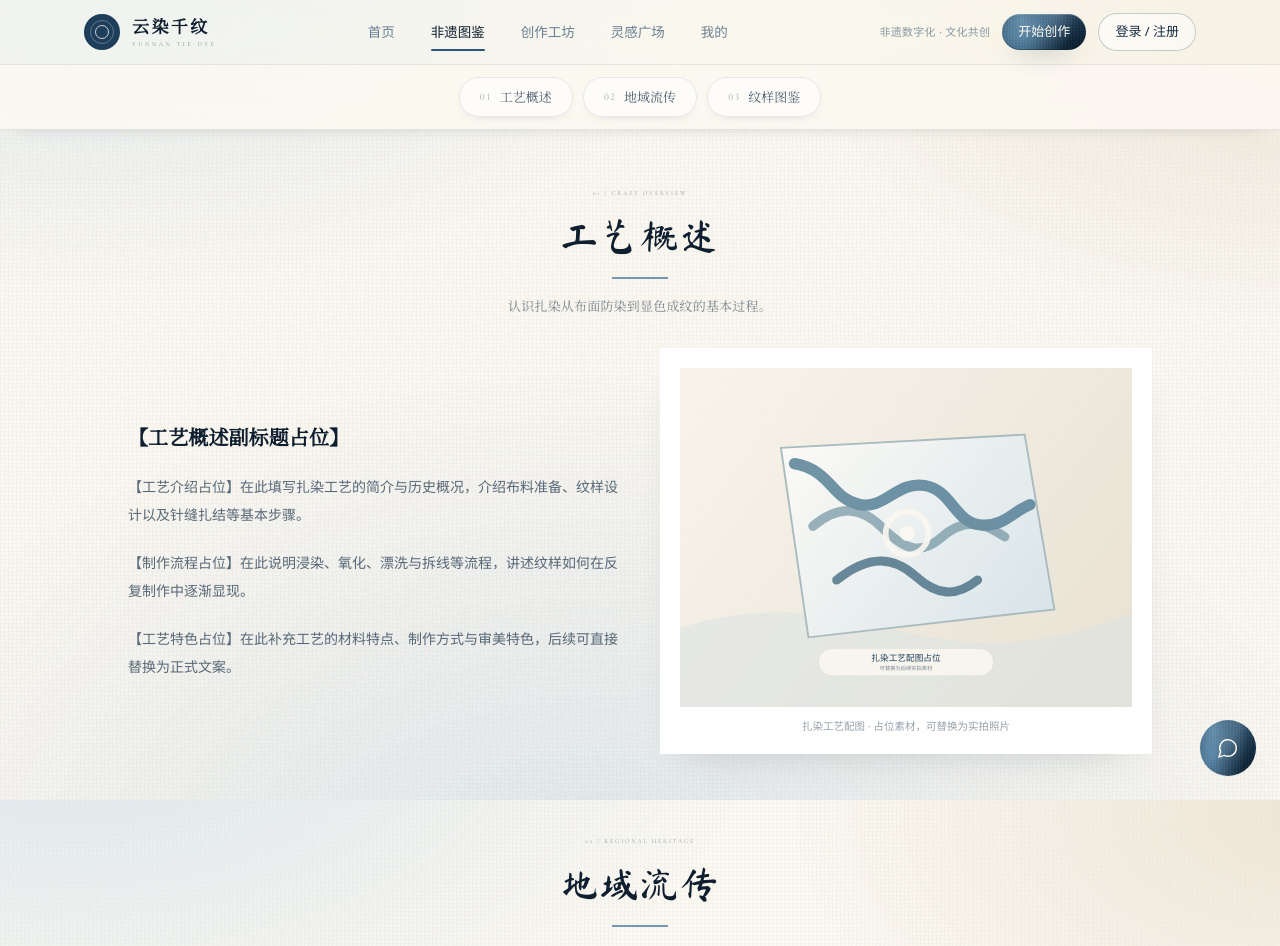
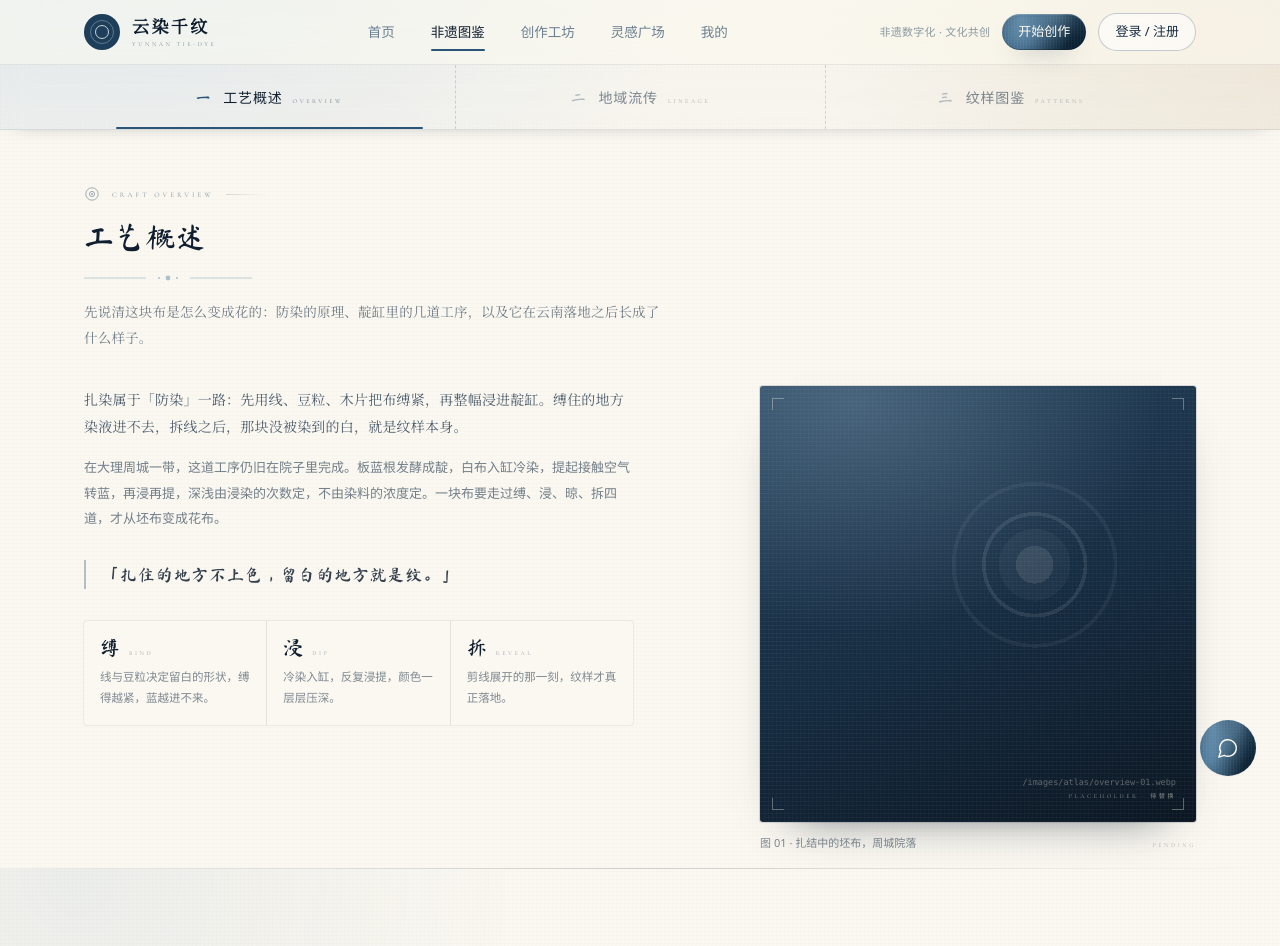
Before and after one commit to Rewind-47/yunran-qianwen, a Next.js app: page /gallery in a window 1280 px wide. Shown: the top 946 px of the page. Built offline with nearby package versions, Linux system fonts and the light colour scheme.

Commit message:
网页更改

```diff
--- a/app/gallery/page.tsx
+++ b/app/gallery/page.tsx
@@ -1,189 +1,7 @@
-import Image from "next/image";
-import { GalleryGrid } from "@/components/gallery-grid";
+import AtlasPage from "@/components/page";
 
-export const metadata = { title: "数字展馆" };
-
-function GallerySectionHeading({
-  index,
-  eyebrow,
-  title,
-  description,
-}: {
-  index: string;
-  eyebrow: string;
-  title: string;
-  description?: string;
-}) {
-  return (
-    <div className="mx-auto max-w-3xl text-center">
-      <p className="eyebrow text-[9px] tracking-[0.2em] text-dye-700/50">
-        {index} / {eyebrow}
-      </p>
-      <h2 className="title-brush mt-2 text-[30px] text-dye-900 md:text-[38px]">
-        {title}
-      </h2>
-      <span
-        aria-hidden
-        className="mx-auto mt-3 block h-[2px] w-14 bg-dye-500/70"
-      />
-      {description && (
-        <p className="lede mt-4 text-[13px] leading-relaxed text-dye-800/55">
-          {description}
-        </p>
-      )}
-    </div>
-  );
-}
+export const metadata = { title: "非遗图鉴" };
 
 export default function GalleryPage() {
-  return (
-    <>
-      <nav
-        aria-label="非遗图鉴快速目录"
-        className="sticky top-16 z-30 border-b border-dye-900/10 bg-cloth-50/95 shadow-[0_8px_20px_-18px_rgba(16,31,47,0.4)] backdrop-blur-md"
-      >
-        <div className="mx-auto flex min-h-[58px] max-w-6xl flex-wrap items-center justify-center gap-2 px-4 py-2 sm:min-h-[64px] sm:gap-2.5">
-          {[
-            { id: "craft-overview", index: "01", label: "工艺概述" },
-            { id: "regional-history", index: "02", label: "地域流传" },
-            { id: "pattern-atlas", index: "03", label: "纹样图鉴" },
-          ].map((item) => (
-            <a
-              key={item.id}
-              href={`#${item.id}`}
-              className="group inline-flex min-h-9 items-center justify-center gap-2 rounded-full border border-dye-900/12 bg-white/55 px-4 text-center shadow-[0_4px_12px_-10px_rgba(16,31,47,0.5)] transition-all duration-300 hover:-translate-y-0.5 hover:border-dye-600/35 hover:bg-dye-100/80 sm:min-h-10 sm:px-5"
-            >
-              <span className="figure text-[9px] tracking-[0.12em] text-dye-700/45 sm:text-[10px]">
-                {item.index}
-              </span>
-              <span className="font-song text-[12px] text-dye-800/75 transition-colors group-hover:text-dye-900 sm:text-[13px]">
-                {item.label}
-              </span>
-            </a>
-          ))}
-        </div>
-      </nav>
-
-      <div className="mx-auto max-w-6xl px-5 pb-16">
-        <section
-          id="craft-overview"
-          aria-labelledby="craft-overview-heading"
-          className="scroll-mt-32 pt-10 md:pt-14"
-        >
-          <GallerySectionHeading
-            index="01"
-            eyebrow="CRAFT OVERVIEW"
-            title="工艺概述"
-            description="认识扎染从布面防染到显色成纹的基本过程。"
-          />
-          <div className="mx-auto mt-8 grid max-w-5xl items-center gap-7 md:grid-cols-2 md:gap-10">
-            <div className="space-y-5 text-[13px] leading-[2] text-dye-800/70 md:text-[14px]">
-              <h3
-                id="craft-overview-heading"
-                className="font-song text-[18px] font-semibold leading-relaxed text-dye-900 md:text-[20px]"
-              >
-                【工艺概述副标题占位】
-              </h3>
-              <p>
-                【工艺介绍占位】在此填写扎染工艺的简介与历史概况，介绍布料准备、纹样设计以及针缝扎结等基本步骤。
-              </p>
-              <p>
-                【制作流程占位】在此说明浸染、氧化、漂洗与拆线等流程，讲述纹样如何在反复制作中逐渐显现。
-              </p>
-              <p>
-                【工艺特色占位】在此补充工艺的材料特点、制作方式与审美特色，后续可直接替换为正式文案。
-              </p>
-            </div>
-            <figure className="relative m-0 bg-white p-3 shadow-[0_16px_42px_-30px_rgba(16,31,47,0.3)] sm:p-5">
-              <div className="relative aspect-[4/3] overflow-hidden bg-cloth-100">
-                <Image
-                  src="/images/tie-dye-process-placeholder.svg"
-                  alt="扎染工艺配图占位，后续可替换为实拍素材"
-                  fill
-                  sizes="(max-width: 768px) 100vw, 50vw"
-                  className="object-cover"
-                />
-              </div>
-              <figcaption className="pt-3 text-center text-[10.5px] text-dye-800/45">
-                扎染工艺配图 · 占位素材，可替换为实拍照片
-              </figcaption>
-            </figure>
-          </div>
-        </section>
-
-        <section
-          id="regional-history"
-          aria-labelledby="regional-history-heading"
-          className="scroll-mt-32 pt-16 md:pt-20"
-        >
-          <GallerySectionHeading
-            index="02"
-            eyebrow="REGIONAL HERITAGE"
-            title="地域流传"
-            description="从地方生活与历史脉络出发，了解扎染文化的传承与发展。"
-          />
-          <div className="mt-8 rounded-panel border border-dye-900/10 bg-cloth-50/80 p-5 md:p-8">
-            <h3
-              id="regional-history-heading"
-              className="font-song text-[20px] font-semibold text-dye-900 md:text-[23px]"
-            >
-              扎染与地方生活
-            </h3>
-            <div className="mt-4 grid gap-4 text-[13px] leading-[1.95] text-dye-800/65 md:grid-cols-[1.2fr_0.8fr] md:gap-8">
-              <div className="space-y-3">
-                <p>
-                  【历史背景占位】在此补充扎染相关的历史背景、地方记忆与民间使用场景，说明这项技艺如何融入日常生活。
-                </p>
-                <p>
-                  【文化溯源占位】在此补充地域文化、染料来源、审美观念与技艺传承之间的联系，具体内容后续可替换完善。
-                </p>
-              </div>
-              <div className="border-t border-dye-900/10 pt-4 md:border-l md:border-t-0 md:pl-6 md:pt-0">
-                <p className="eyebrow text-[9px] tracking-[0.16em] text-dye-700/50">
-                  DEVELOPMENT
-                </p>
-                <ol className="mt-3 space-y-3">
-                  {[
-                    ["起源与形成", "【发展历程占位】补充早期形成与地方实践。"],
-                    ["民间传承", "【发展历程占位】补充技艺传播与传承脉络。"],
-                    ["当代发展", "【发展历程占位】补充当代保护、创新与应用。"],
-                  ].map(([title, description], index) => (
-                    <li key={title} className="flex gap-3">
-                      <span className="figure pt-0.5 text-[11px] text-dye-700/45">
-                        0{index + 1}
-                      </span>
-                      <div>
-                        <h4 className="font-song text-[13px] font-semibold text-dye-900">
-                          {title}
-                        </h4>
-                        <p className="mt-0.5 text-[11.5px] leading-relaxed text-dye-800/55">
-                          {description}
-                        </p>
-                      </div>
-                    </li>
-                  ))}
-                </ol>
-              </div>
-            </div>
-          </div>
-        </section>
-
-        <section
-          id="pattern-atlas"
-          aria-label="纹样图鉴"
-          className="scroll-mt-32 pt-16 md:pt-20"
-        >
-          <GallerySectionHeading
-            index="03"
-            eyebrow="DIGITAL GALLERY"
-            title="纹样图鉴"
-            description="十枚纹样，涵盖多种传统防染技法。每一枚都能点开看它的寓意、用途与技法要点，也可以直接听一段解说。"
-          />
-          <div className="mt-10">
-            <GalleryGrid />
-          </div>
-        </section>
-      </div>
-    </>
-  );
+  return <AtlasPage />;
 }
```
